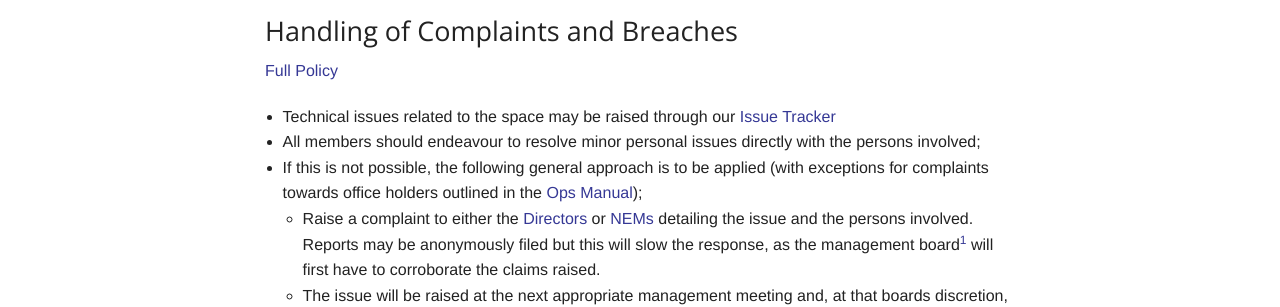
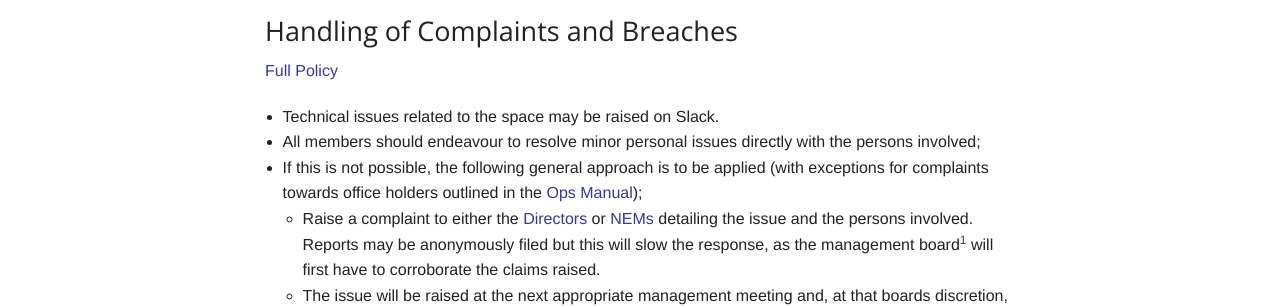
Before and after one commit to FarsetLabs/farsetlabs.github.io, a Jekyll site: the page built from about/rules_and_policies.md, in a window 1280 px wide and 900 px high, scrolled down 582 px. Shown: the part 152-459 px from the top of the window. Built offline with Jekyll 4.4.1, drawn with Linux system fonts in a browser that asks for light colours; nearby versions of some CDN libraries.

Commit message:
Update rules_and_policies.md

```diff
--- a/about/rules_and_policies.md
+++ b/about/rules_and_policies.md
@@ -33,7 +33,7 @@ While in Farset Labs, you, the members and visitors, are expected to comply to t
 
 ### Handling of Complaints and Breaches
 [Full Policy](code_of_conduct#15-handling-of-complaints-and-breaches)
- * Technical issues related to the space may be raised through our [Issue Tracker](https://jira.farsetlabs.org.uk)
+ * Technical issues related to the space may be raised on Slack.
  * All members should endeavour to resolve minor personal issues directly with the persons involved;
  * If this is not possible, the following general approach is to be applied (with exceptions for complaints towards office holders outlined in the [Ops Manual](ops_manual.html));
     * Raise a complaint to either the [Directors](mailto:admin@farsetlabs.org.uk) or [NEMs](mailto:management@farsetlabs.org.uk) detailing the issue and the persons involved. Reports may be anonymously filed but this will slow the response, as the management board[^1] will first have to corroborate the claims raised.
```
